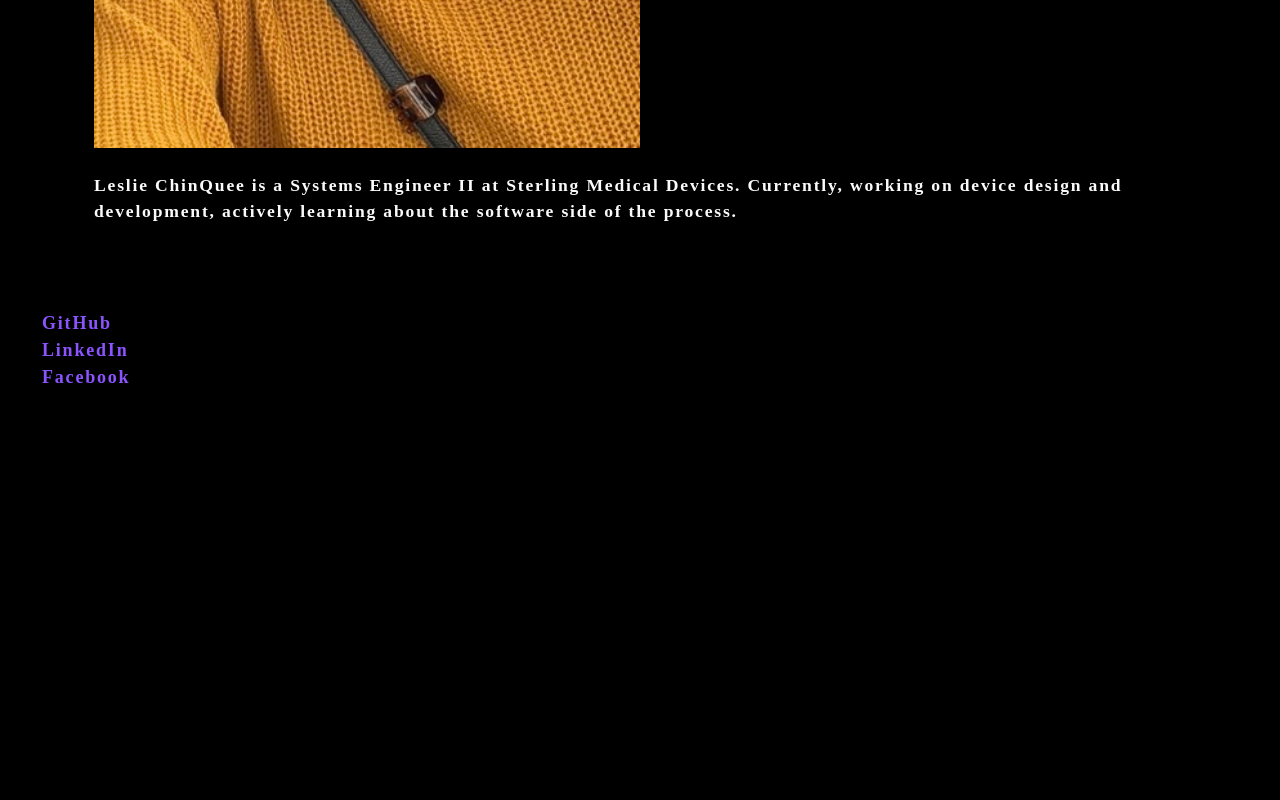
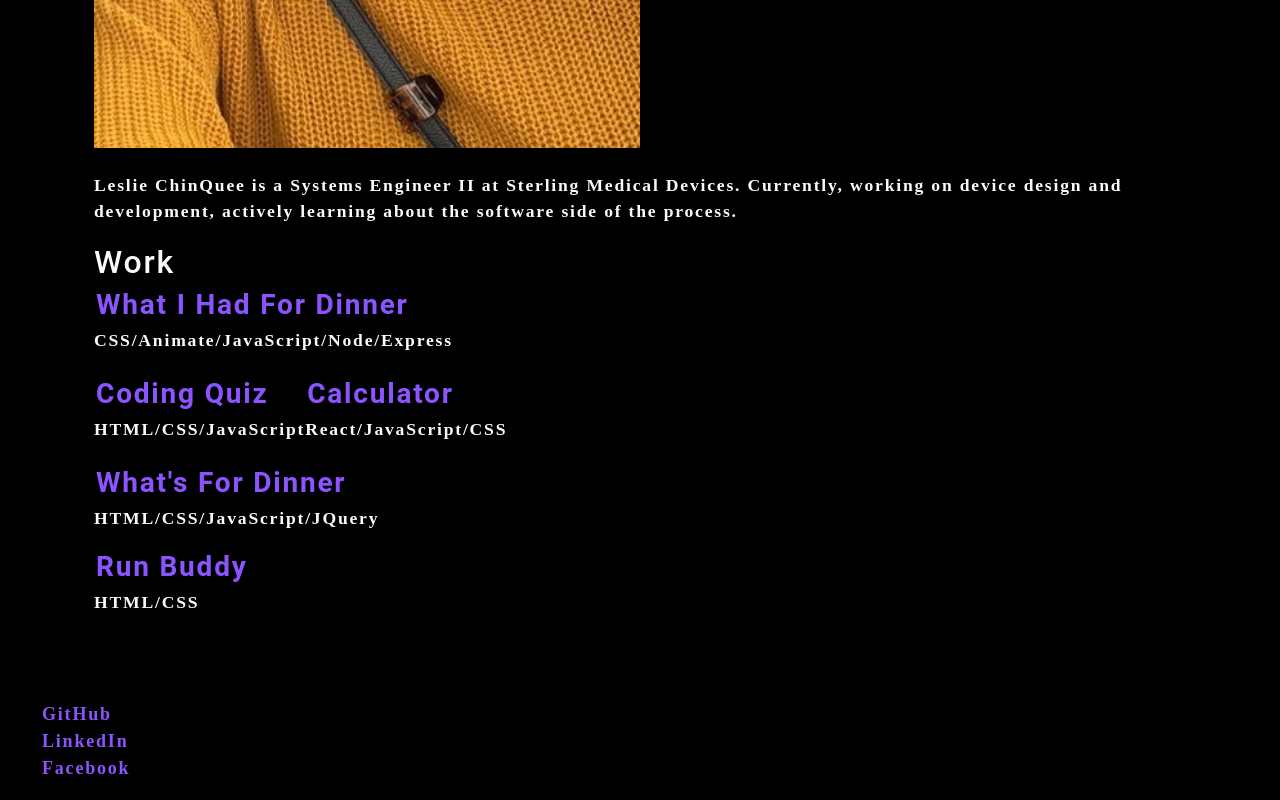
Before and after one commit to lchinquee/xregulargo, a React (Create React App) app: page / in a window 1280 px wide. Shown: the part 958-1758 px from the top of the page. Before the commit the page ends 1367 px from the top, so only its background shows below. Built offline with nearby package versions, Linux system fonts and the light colour scheme.

Commit message:
include About component

```diff
--- a/src/App.js
+++ b/src/App.js
@@ -3,14 +3,20 @@ import Nav from './components/Nav';
 import Header from './components/Header';
 import Project from './components/Project';
 import Footer from './components/Footer';
+import ContactForm from './components/Contact';
+import About from './components/About';
 import './App.css';
 
 function App() {
   // Categories for header navigation
   const [categories] = useState([
     {
+      name: 'About Me',
+      description: 'General information about Leslie ChinQuee'
+    },
+    {
       name: 'Portfolio',
-      description: 'Portfolio of projects Leslie has completed',
+      description: 'Projects that Leslie has completed'
     },
     { name: 'Resume', description: "Leslie ChinQuee's Resume link and list of skills" }
   ]);
@@ -27,8 +33,16 @@ function App() {
         setContactSelected={setContactSelected}
       ></Nav>
       <main>
-        <Header></Header>
-        <Project></Project>
+        <div>
+          {!contactSelected ? (
+            <>
+              <About></About>
+              <Project></Project>
+            </>
+          ) : (
+            <ContactForm></ContactForm>
+          )}
+        </div>
       </main>
       <Footer></Footer>
     </div>
--- /dev/null
+++ b/src/components/About/index.js
@@ -0,0 +1,14 @@
+import React from 'react';
+import coverImage from '../../assets/cover/profile-pic.jpg';
+
+function About() {
+  return (
+    <section>
+      <h1 id="about">Leslie ChinQuee</h1>
+      <img src={coverImage} className="my-2" style={{ width: "50%" }} alt="cover" />
+      <p>Leslie ChinQuee is a Systems Engineer II at Sterling Medical Devices. Currently, working on device design and development, actively learning about the software side of the process.</p>
+    </section>
+  );
+}
+
+export default About;
--- /dev/null
+++ b/src/components/Contact/index.js
@@ -0,0 +1,64 @@
+import React, { useState } from 'react';
+import { validateEmail } from '../../utils/helpers';
+
+function ContactForm() {
+    const [formState, setFormState] = useState({ name: '', email: '', message: ''});
+    const [errorMessage, setErrorMessage] = useState('');
+    const { name, email, message } = formState;
+
+    function handleSubmit(e) {
+        e.preventDefault();
+        if (!errorMessage) {
+            setFormState({...formState, [e.target.name]: e.target.value })
+        }
+        console.log('errorMessage', errorMessage);
+    }
+
+    function handleChange(e) {
+        if (e.target.name === 'email') {
+            const isValid = validateEmail(e.target.value);
+            console.log(isValid);
+
+            // isValid conditional statement
+            if (!isValid) {
+                setErrorMessage('Your email is invalid.');
+            } else {
+                setErrorMessage('');
+            }
+        } else {
+            if (!e.target.value.length) {
+                setErrorMessage(`${e.target.name} is required.`);
+            } else {
+                setErrorMessage('');
+            }
+        }
+    }
+
+    return (
+        <section>
+            <h1 data-testid="h1tag">Contact me</h1>
+            <form id="contact-form" onSubmit={handleSubmit}>
+                <div>
+                    <label htmlFor="name">Name:</label>
+                    <input type="text" name="name" defaultValue={name} onBlur={handleChange} />
+                </div>
+                <div>
+                    <label htmlFor="email">Email Address:</label>
+                    <input type="email" name="email" defaultValue={email} onBlur={handleChange} />
+                </div>
+                <div>
+                    <label htmlFor="message">Message:</label>
+                    <textarea name="message" rows="5" defaultValue={message} onBlur={handleChange} />
+                </div>
+                {errorMessage && (
+                    <div>
+                        <p className="error-text">{errorMessage}</p>
+                    </div>
+                )}
+                <button data-testid="button" type="submit">Submit</button>
+            </form>
+        </section>
+    );
+}
+
+export default ContactForm;
--- a/src/components/Header/index.js
+++ b/src/components/Header/index.js
@@ -3,11 +3,9 @@ import coverImage from '../../assets/cover/profile-pic.jpg';
 
 function Header() {
   return (
-    <section>
+    <header>
       <h1 id="about">Leslie ChinQuee</h1>
-      <img src={coverImage} className="my-2" style={{ width: "50%" }} alt="cover" />
-      <p>Leslie ChinQuee is a Systems Engineer II at Sterling Medical Devices. Currently, working on device design and development, actively learning about the software side of the process.</p>
-    </section>
+    </header>
   );
 }
 
--- a/src/components/Nav/index.js
+++ b/src/components/Nav/index.js
@@ -1,4 +1,4 @@
-import React from 'react';
+import React, { useEffect } from 'react';
 import { capitalizeFirstLetter } from "../../utils/helpers";
 
 function Nav(props) {
@@ -10,9 +10,9 @@ function Nav(props) {
         setContactSelected
     } = props;
 
-    // useEffect(() => {
-    //     document.title = capitalizeFirstLetter(currentCategory.name);
-    // }, [currentCategory]);
+    useEffect(() => {
+        document.title = capitalizeFirstLetter(currentCategory.name);
+    }, [currentCategory]);
 
     return (
         <header className="flex-row px-1">
@@ -29,11 +29,11 @@ function Nav(props) {
                 setContactSelected={setContactSelected}
             >
                 <ul className="flex-row">
-                    <li className="mx-2">
+                    {/* <li className="mx-2">
                         <a data-testid="about" href="#about" onClick={() => setContactSelected(false)}>
-                            About me
+                            Portfolio
                         </a>
-                    </li>
+                    </li> */}
                     <li className={`mx-2 ${contactSelected && 'navActive'}`}>
                         <span onClick={() => setContactSelected(true)}>Contact</span>
                     </li>
--- a/src/components/Project/index.js
+++ b/src/components/Project/index.js
@@ -3,7 +3,72 @@ import React from 'react';
 function Project() {
     return (
         <section>
+            <div class="work-title">
+                <h2 class="section-title">
+                    Work
+                </h2>
+            </div>
+            <div class="flex-work">
+                <div class="rb-content">
+                    <div>
+                        <h3>
+                            {/* What I Had For Dinner Project 2 */}
+                            <a href="https://whatihadfordinner.herokuapp.com/">What I Had For Dinner</a>
+                        </h3>
+                        <p>
+                            CSS/Animate/JavaScript/Node/Express
+                        </p>
+                    </div>
+                </div>
+                <div class="flex-row">
+                    <div class="led-content">
+                        <div>
+                            <h3>
+                                {/* Coding Quiz Challenge */}
+                                <a href="https://lchinquee.github.io/nextreams/">Coding Quiz</a>
+                            </h3>
+                            <p>
+                                HTML/CSS/JavaScript
+                            </p>
+                        </div>
+                    </div>
+                    <div class="calc-content">
+                        <div>
+                            <h3>
 
+                                <a href="">Calculator</a>
+                            </h3>
+                            <p>
+                                React/JavaScript/CSS
+                            </p>
+                        </div>
+                    </div>
+                </div>
+                <div class="flex-row2">
+                    <div class="pzl-content">
+                        <div>
+                            <h3>
+                                {/* What's For Dinner Project 1 */}
+                                <a href="https://jilliana328.github.io/whats-for-dinner/">What's For Dinner</a>
+                            </h3>
+                            <p>
+                                HTML/CSS/JavaScript/JQuery
+                            </p>
+                        </div>
+                    </div>
+                    <div class="surf-content">
+                        <div>
+                            <h3>
+                                {/* Includes link to Run Buddy project */}
+                                <a href="https://lchinquee.github.io/run-buddy/">Run Buddy</a>
+                            </h3>
+                            <p>
+                                HTML/CSS
+                            </p>
+                        </div>
+                    </div>
+                </div>
+            </div>
         </section>
     );
 }
```
